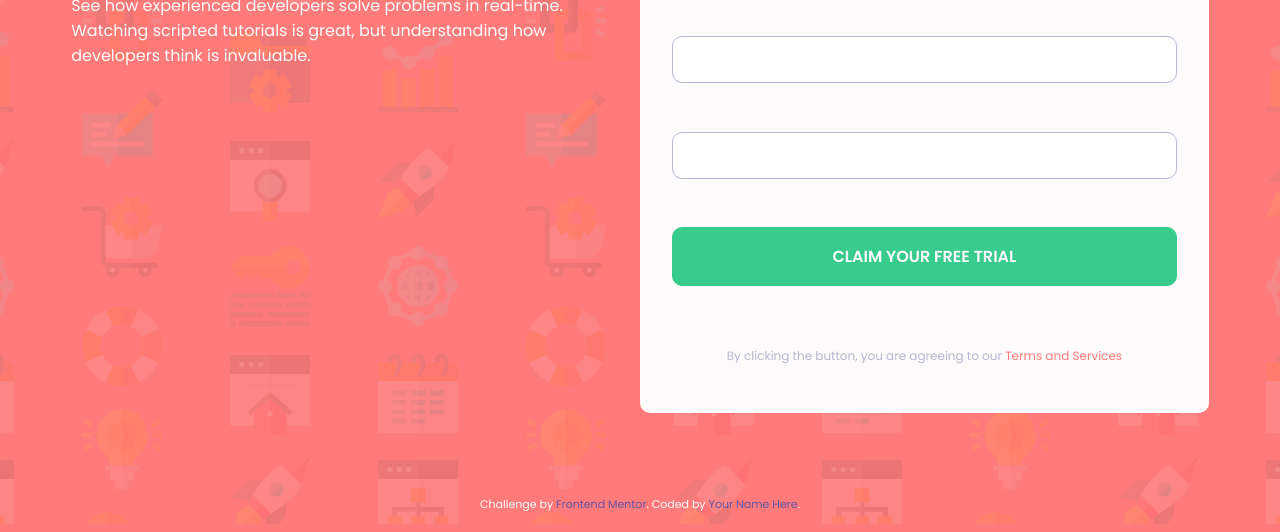
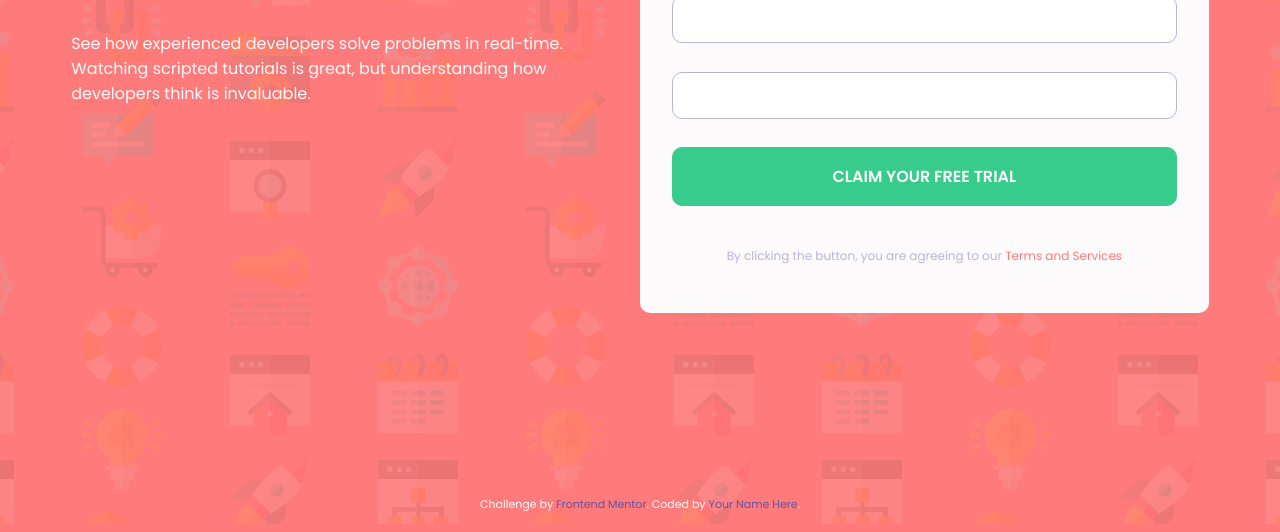
Before and after one commit to DevJonatanMorales/-intro-component-with-signup-form-master, a plain HTML site: page index.html in a window 1280 px wide. Shown: the part 284-816 px from the top of the page. Drawn offline with Linux system fonts and the light colour scheme.

Commit message:
correcion de tamaño

```diff
--- a/css/main.css
+++ b/css/main.css
@@ -49,10 +49,11 @@ body {
 }
 
 .main {
+  display: flex;
+  flex-direction: column;
+  justify-content: center;
   width: 50%;
-  padding-top: 5rem;
   padding-right: 3rem;
-  padding-bottom: 5rem;
 }
 
 .main__title {
@@ -62,6 +63,7 @@ body {
 
 .from {
   width: 50%;
+  height: 500px;
 }
 
 .from__label {
@@ -81,7 +83,7 @@ body {
 
 .control {
   width: 100%;
-  height: 600px;
+  height: 100%;
   display: flex;
   flex-direction: column;
   justify-content: space-between;
```
